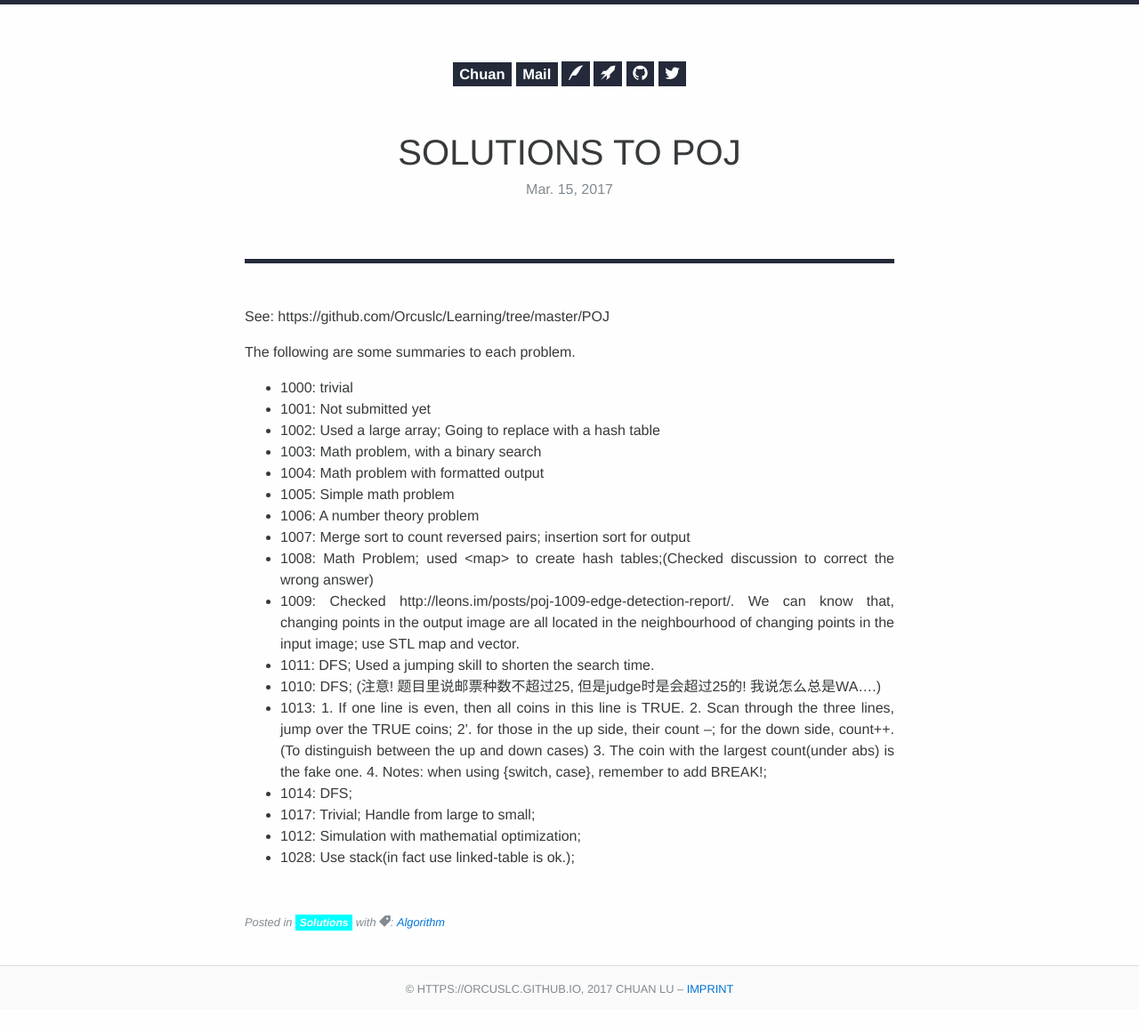
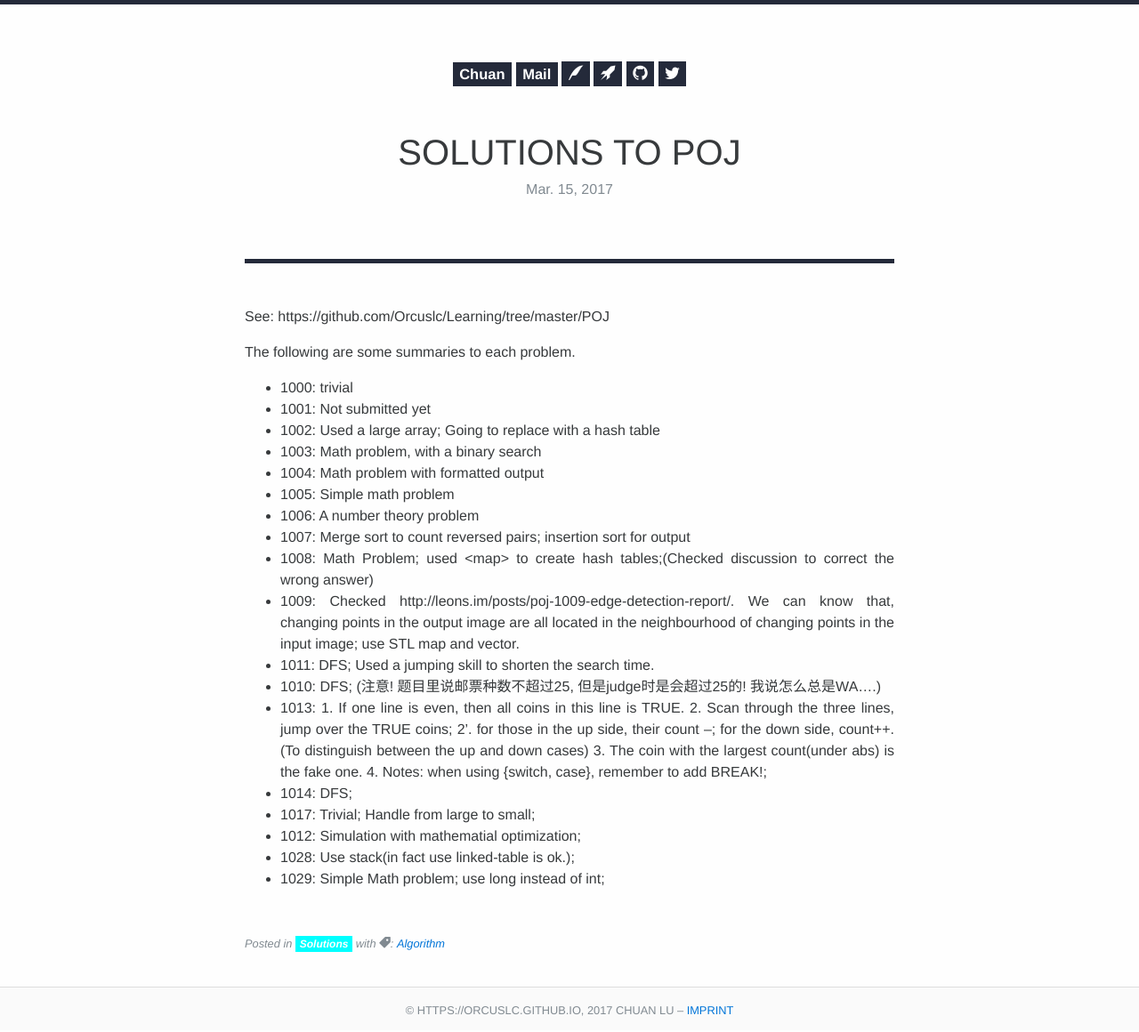
Before and after one commit to Orcuslc/blog.io, a Jekyll site: the page built from _posts/2017-03-15-Solutions-to-POJ.md, in a window 1280 px wide. Shown: the whole page at 89% size. Built offline with Jekyll 4.4.1, drawn with Linux system fonts in a browser that asks for light colours; some web fonts are replaced; before the commit the page ends 1136 px from its top, so only the background shows below that.

```diff
--- a/_posts/2017-03-15-Solutions-to-POJ.md
+++ b/_posts/2017-03-15-Solutions-to-POJ.md
@@ -30,3 +30,4 @@ The following are some summaries to each problem.
 -  1017: Trivial; Handle from large to small;
 -  1012: Simulation with mathematial optimization;
 -  1028: Use stack(in fact use linked-table is ok.);
+-  1029: Simple Math problem; use long instead of int;
```
